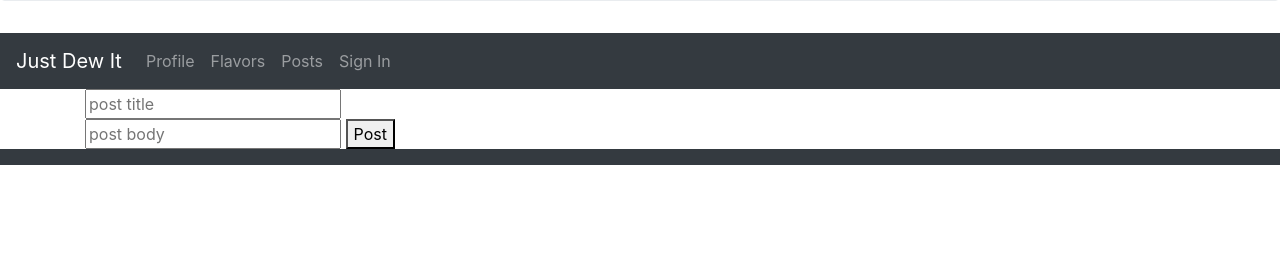
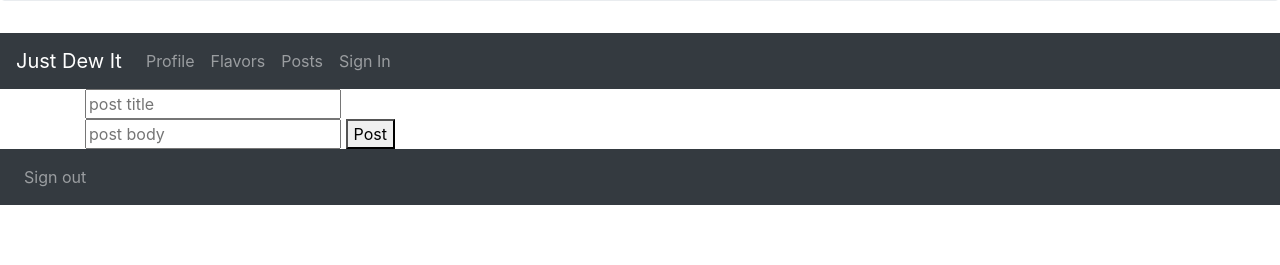
Before and after one commit to bcosta1/cs-546-final-project, a Node server app: template views/pages/posts.handlebars in a window 1280 px wide. Shown: the part 223-488 px from the top of the page. Run offline with Node 20, Linux system fonts and the light colour scheme; the template is opened without the code that fills it, so the values that code supplies are empty; some libraries are stand-ins or nearby versions.

Commit message:
Update posts.handlebars

```diff
--- a/views/pages/posts.handlebars
+++ b/views/pages/posts.handlebars
@@ -66,6 +66,7 @@
 <nav class="navbar navbar-expand-xl bg-dark navbar-dark">
   <ul class="navbar-nav">
     <li class="nav-item">
+        <a class="nav-link" href="/">Sign out</a>
     </li>
   </ul>
 </nav>
```
